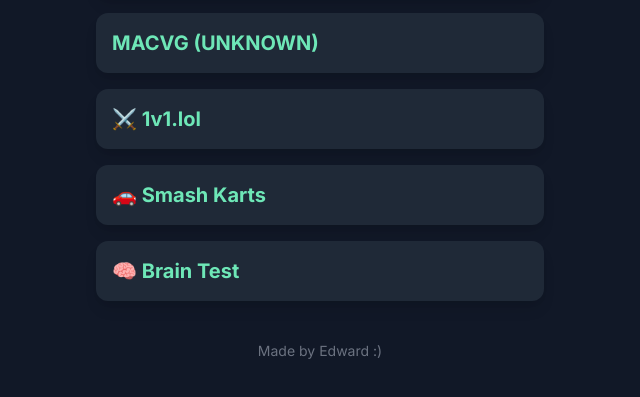
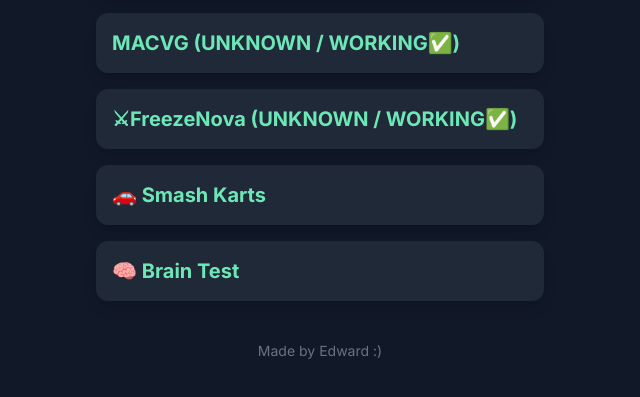
Before and after one commit to ahw101/documents-for-life, a plain HTML site: page index.html in a window 1280 px wide. Shown: the part 283-680 px from the top of the page, without its empty margins (320-960 px from the left). Drawn offline with nearby package versions, Linux system fonts and the light colour scheme.

Commit message:
Update index.html

```diff
--- a/index.html
+++ b/index.html
@@ -20,10 +20,10 @@
         <a href="https://astrax.neocities.org/games" target="_blank" class="text-xl font-semibold text-green-300 hover:underline">ASTRAX (WORKING✅)</a>
       </li>
       <li class="bg-gray-800 hover:bg-gray-700 transition rounded-xl p-4 shadow-lg">
-        <a href="MACVC.html" target="_blank" class="text-xl font-semibold text-green-300 hover:underline">MACVG (UNKNOWN)</a>
+        <a href="MACVC.html" target="_blank" class="text-xl font-semibold text-green-300 hover:underline">MACVG (UNKNOWN / WORKING✅)</a>
       </li>
       <li class="bg-gray-800 hover:bg-gray-700 transition rounded-xl p-4 shadow-lg">
-        <a href="https://example.com/game3" target="_blank" class="text-xl font-semibold text-green-300 hover:underline">⚔️ 1v1.lol</a>
+        <a href="FREEZE.html" target="_blank" class="text-xl font-semibold text-green-300 hover:underline">⚔FreezeNova (UNKNOWN / WORKING✅)</a>
       </li>
       <li class="bg-gray-800 hover:bg-gray-700 transition rounded-xl p-4 shadow-lg">
         <a href="https://example.com/game4" target="_blank" class="text-xl font-semibold text-green-300 hover:underline">🚗 Smash Karts</a>
```
